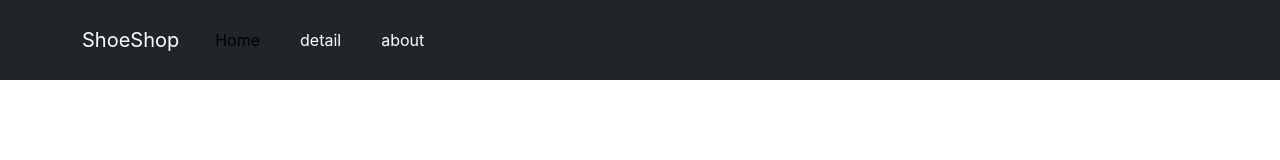
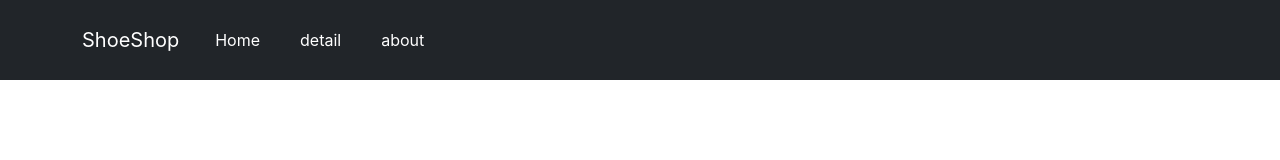
Before and after one commit to passrim/shopping, a React (Create React App) app: page / in a window 1280 px wide. In both pictures the pointer is over the link "Home". Shown: the top 160 px of the page. Built offline with nearby package versions, Linux system fonts and the light colour scheme.

Commit message:
css수정

```diff
--- a/src/App.css
+++ b/src/App.css
@@ -4,7 +4,7 @@
   background-size:cover;
   background-position:center;
 }
-.navbar-nav a{
+.navbar-nav a, .navbar-nav a:hover, .navbar-nav a:active, .navbar-nav a:visited{
   padding:20px;
   color:#fff;
 }
```
